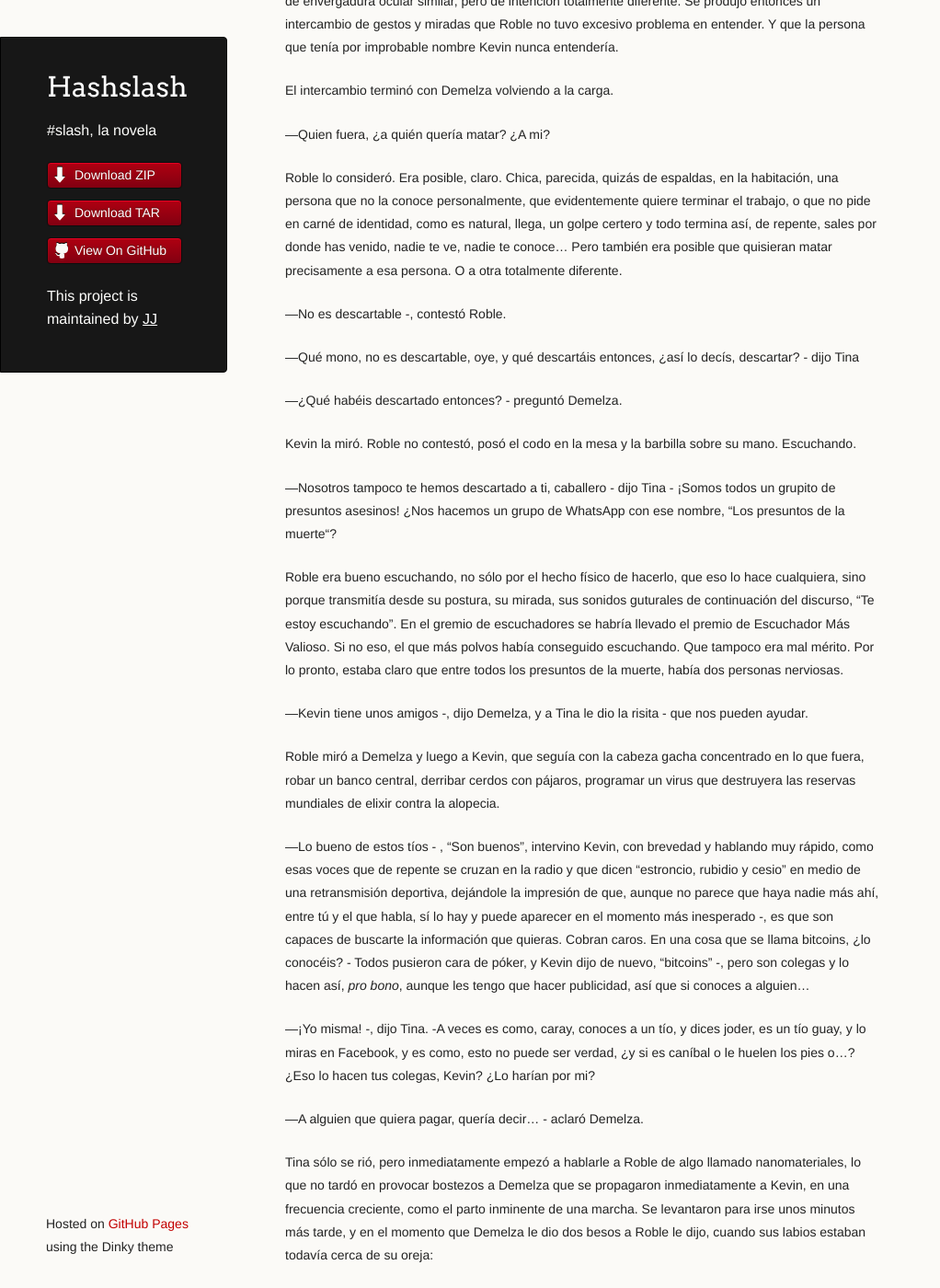
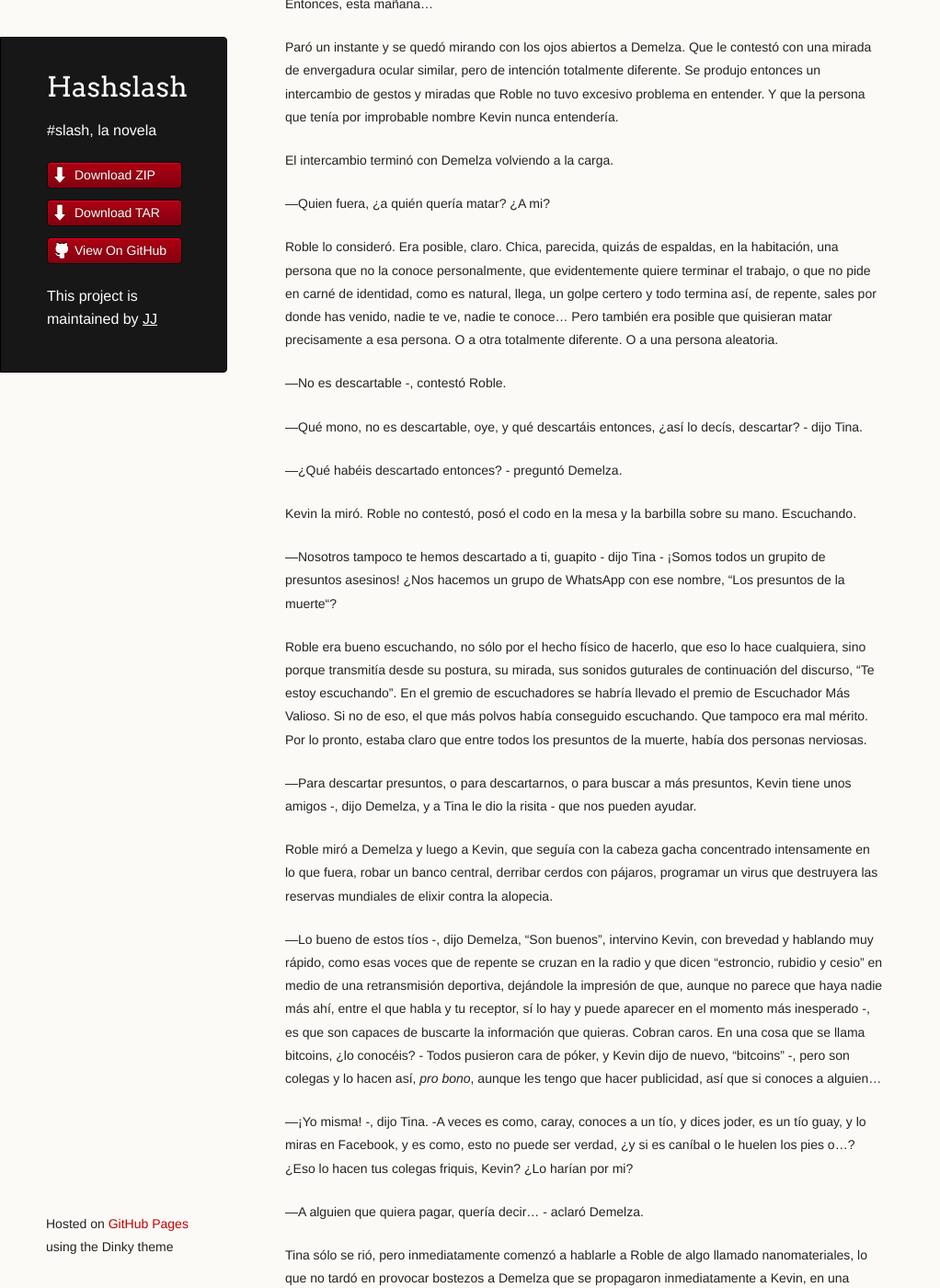
Before and after one commit to JJ/HashSlash, a Jekyll site: the page built from texto/HashSlash.md, in a window 1280 px wide and 1400 px high, scrolled down 29592 px. Shown: the whole window at 92% size, without its empty margins (0-1022 px from the left). Built offline with Jekyll 4.4.1, drawn with Linux system fonts in a browser that asks for light colours; some of the changed text lies outside the part shown.

Commit message:
Sync texto/HashSlash.md from master to gh-pages

```diff
--- a/texto/HashSlash.md
+++ b/texto/HashSlash.md
@@ -1235,8 +1235,7 @@ podía averiguar sin haber publicado.
 Habían pasado treinta personas por la fiesta antes de las tres, veintitrés
 después. Varios sin identificar, porque aparecían en todas las fotos
 de espaldas o, simplemente, porque no tenían ninguna foto publicada y
-asociada a un perfil
-que permitiera hacerlo.
+asociada a un perfil que permitiera hacerlo.
 
 Como en el chiste en que la persona busca las llaves debajo de la
 farola porque hay más luz, estaba tratando de concentrarse en las
@@ -1464,36 +1463,36 @@ a todo el mundo incómodo, así que Demelza, con esa frase, lo había
 pateado de forma contundente para que se batiera de nuevo en retirada.
 
 —No habrás sido tú, Roble -, dijo Tina, que volvió precisamente en ese
-momento. Tocándose la nariz. La gente se toca la nariz por todo tipo
+momento. Tocándose la nariz con el dorso del dedo. La gente se toca la nariz por todo tipo
 de razones válidas, pensó Roble. Incluso cuando salen del cuarto de
 baño. También hay todo tipo de razones válidas para preguntarle a los
 de Narcóticos qué sabían de la tal Tina. Que probablemente no sabrían
-nada. Pero sabrían quién podría saber o no. Al final, tendría que
+nada. Pero sabrían quién podría saber. O quizás no. Al final, tendría que
 gastar sus duramente ganados bitcoins, es decir, duramente ganados
 como en que se los ha ganado el mismo Roble fuera de nómina en asuntos
 que están, o a veces no, relacionados con la misma, en preguntarle a alguien en
-`tupregunta.onion`, que tenían el lema *La información quiere ser
+`tupregunta.onion`, una web que tenía el lema *La información quiere ser
 cara*.
 
-Pero sólo lo haría si podía ayudar a encontrar al asesino. O le tocaba
+Pero sólo lo haría si podía ayudar a encontrar al asesino. O Tina le tocaba
 mucho las narices. Que, ahora mismo, no parecía ser el caso; le
 lanzaba puyas, probando, jugando un juego que, antes de que apareciera
 Demelza, parecía que tenía un fin y un final claro. Ahora, todas las
 opciones estaban abiertas. Pero la partida había empezado y las cartas
 estaban encima de la mesa. Había que jugarlas, porque el que se sale
-de la partida es un rajado y además si no lo haces la metáfora se jode
+de la partida es un rajado y además si lo haces la metáfora se jode
 por las costuras.
 
-—La verdad es que... -, hizo una pausa, esperando que Tina lo
+—La verdad es que... -, dijo Roble. E hizo una pausa, esperando que Tina lo
 interrumpiera. No lo hizo, a su pesar. Ella y Demelza lo miraban con
 curiosidad, Tina parpadeando frenéticamente, en lo que podía ser un
 mensaje o un simple tic nervioso. No le acabó de gustar a Roble esa
 expectación, ni ese aparentemente consciente esfuerzo de Tina en no
 hacer lo que en ella resultaba natural, llenar huecos. Habría quedado
-bastante estúpido si no hubiera terminado, así que siguió -... Tenemos
+bastante estúpido si no hubiera terminado la frase, así que siguió continuó con -... Tenemos
 un perfil. Pistas. No mucho.
 
-—Durante la fiesta. Tuvo que ser durante la fiesta. ¿Es que no viste a
+—Durante la fiesta. Tuvo que ser durante la fiesta -, dijo Tina. - ¿Es que no viste a
 nadie raro, Roble? Con tu olfato de policía, porque los policías
 tenéis olfato, no, aunque, la verdad, al rato de fiesta yo estaba
 como, ¿quién huele así? Por favor, qué diablos, quién los traería, y,
@@ -1501,8 +1500,8 @@ por cierto, ¿quién te trajo a ti?
 
 —¿Yo? - preguntó Roble - Yo no...
 
-—¿No? Entonces ¿no eres amigo de esta? - dijo, señalando a Demelza. En
-ese momento, sin razón aparente, el Kevin emitió una risita -
+—¿No? Entonces ¿no eres amigo de esta? - dijo Tina, señalando a Demelza. En
+ese momento, sin razón aparente, el Kevin emitió una risita. Demelza puso los ojos en blanco, pero no dijo nada. -
 Entonces, esta mañana...
 
 Paró un instante y se quedó mirando con los ojos abiertos a
@@ -1522,19 +1521,19 @@ personalmente, que evidentemente quiere terminar el trabajo, o que no
 pide en carné de identidad, como es natural, llega, un golpe certero
 y todo termina así, de repente, sales por donde has venido, nadie te
 ve, nadie te conoce... Pero también era posible que quisieran matar
-precisamente a esa persona. O a otra totalmente diferente.
+precisamente a esa persona. O a otra totalmente diferente. O a una persona aleatoria.
 
 —No es descartable -, contestó Roble.
 
 —Qué mono, no es descartable, oye, y qué descartáis entonces, ¿así lo
-decís, descartar? - dijo Tina
+decís, descartar? - dijo Tina.
 
 —¿Qué habéis descartado entonces? - preguntó Demelza.
 
 Kevin la miró. Roble no contestó, posó el codo en la mesa y la
 barbilla sobre su mano. Escuchando.
 
-—Nosotros tampoco te hemos descartado a ti, caballero - dijo Tina -
+—Nosotros tampoco te hemos descartado a ti, guapito - dijo Tina -
 ¡Somos todos un grupito de presuntos asesinos! ¿Nos hacemos un grupo
 de WhatsApp con ese nombre, “Los presuntos de la muerte“?
 
@@ -1543,24 +1542,24 @@ bueno escuchando, no sólo por el hecho físico de hacerlo, que eso lo
 hace cualquiera, sino porque transmitía desde su postura, su mirada,
 sus sonidos guturales de continuación del discurso, "Te estoy
 escuchando". En el gremio de escuchadores se habría llevado el premio
-de Escuchador Más Valioso. Si no eso, el que más polvos había
+de Escuchador Más Valioso. Si no de eso, el que más polvos había
 conseguido escuchando. Que tampoco era mal mérito. Por lo pronto,
 estaba claro que entre todos los presuntos de la muerte, había dos
 personas nerviosas.
 
-—Kevin tiene unos amigos -, dijo Demelza, y a Tina le dio la risita -
+—Para descartar presuntos, o para descartarnos, o para buscar a más presuntos, Kevin tiene unos amigos -, dijo Demelza, y a Tina le dio la risita -
 que nos pueden ayudar.
 
 Roble miró a Demelza y luego a Kevin, que seguía con la cabeza gacha
-concentrado en lo que fuera, robar un banco central, derribar cerdos
+concentrado intensamente en lo que fuera, robar un banco central, derribar cerdos
 con pájaros, programar un virus que destruyera las reservas mundiales
 de elixir contra la alopecia.
 
-—Lo bueno de estos tíos - , "Son buenos", intervino Kevin, con
+—Lo bueno de estos tíos -, dijo Demelza, "Son buenos", intervino Kevin, con
 brevedad y hablando muy rápido, como esas voces que de repente se
 cruzan en la radio y que dicen "estroncio, rubidio y cesio" en medio
 de una retransmisión deportiva, dejándole la impresión de que, aunque
-no parece que haya nadie más ahí, entre tú y el que habla, sí lo hay y
+no parece que haya nadie más ahí, entre el que habla y tu receptor, sí lo hay y
 puede aparecer en el momento más inesperado -, es que son capaces de
 buscarte la información que quieras. Cobran caros. En una
 cosa que se llama bitcoins, ¿lo conocéis? - Todos pusieron cara de
@@ -1571,11 +1570,11 @@ si conoces a alguien...
 —¡Yo misma! -, dijo Tina. -A veces es como, caray, conoces a un tío, y dices
 joder, es un tío guay, y lo miras en Facebook, y es como, esto no
 puede ser verdad, ¿y si es caníbal o le huelen los pies o...? ¿Eso lo
-hacen tus colegas, Kevin? ¿Lo harían por mi?
+hacen tus colegas friquis, Kevin? ¿Lo harían por mi?
 
 —A alguien que quiera pagar, quería decir... - aclaró Demelza.
 
-Tina sólo se rió, pero inmediatamente empezó a hablarle a Roble de
+Tina sólo se rió, pero inmediatamente comenzó a hablarle a Roble de
 algo llamado nanomateriales, lo que no tardó en provocar bostezos a
 Demelza que se propagaron inmediatamente a Kevin, en una frecuencia creciente, como el parto inminente de una marcha. Se levantaron para irse unos minutos
  más tarde, y en el momento que Demelza le dio dos besos a Roble le dijo,
@@ -1900,7 +1899,11 @@ suyo. Hacía tiempo que él había entrado en la policía, pero la policía
 no acababa de entrar en él, al menos esos aspectos ritualísticos y
 folclóricos.
 
-—Torres -, dijo uno de los agentes, el más corpulento, levantando un dedo,- y este es Quesada. - Con las gafas Google identificó al muchacho. Ignacio Salido, aunque en sus perfiles en redes sociales había poco movimiento desde años atrás. Le hizo varias fotos y comenzó a cotejarlas con las que había de la fiesta.
+—Torres -, dijo uno de los agentes, el más corpulento, levantando un
+dedo,- y este es Quesada. - Con las gafas Google identificó al
+muchacho. Ignacio Salido, aunque en sus perfiles en redes sociales
+había poco movimiento desde años atrás. Le hizo varias fotos y comenzó
+a cotejarlas con las que había de la fiesta.
 
 Torres le dijo en un aparte
 
@@ -3641,6 +3644,26 @@ Marisol se levantó de su sillón y se le acercó para darle un par de besos.
 —Sí, eso dicen mis gatos - dijo ella, volviendo a su sillón.
 
 
+## Las páginas amarillas
+
+Roble pensó que el que se tratara de un profesional simplificaba mucho
+el resto de la investigación. O, por decirlo de otra forma, la
+cerraba. Porque un verdadero profesional no se dejaría coger tan
+fácilmente, así que Roble podía dedicarse a temas más creativos o
+pecuniarios. Que podían ser lo mismo. Porque, siendo realistas, no
+tenía la más mínima oportunidad. Si tuvieran la apariencia física, quizás. Pero no
+tenían ni eso.
+
+Pero eso no quería decir que no pudieran tenerlo. Desde el primer día
+sus duendes de la web profunda habían estado etiquetando las imágenes
+que tenía de la fiesta. Rostros en el marasmo de detrás de un selfie,
+personas que sostienen un cigarro en una mano y una copa en la otra y
+que se entrevén entre una oreja y otra, vídeos panorámicos sin ton ni
+son que recorren una multitud y se quedan con la primera fila y con la
+segunda. Ya tenía una lista de personas y ahora también tenía un
+perfil: un perfil profesional. Así que era cuestión de cotejar. O de
+eliminar, más bien.
+
 
 
 1: #33Q - 2: #spanishrevolution - 3: #BieberToSpainNot - 4: #slash - 5: #estonoesuntt
```
